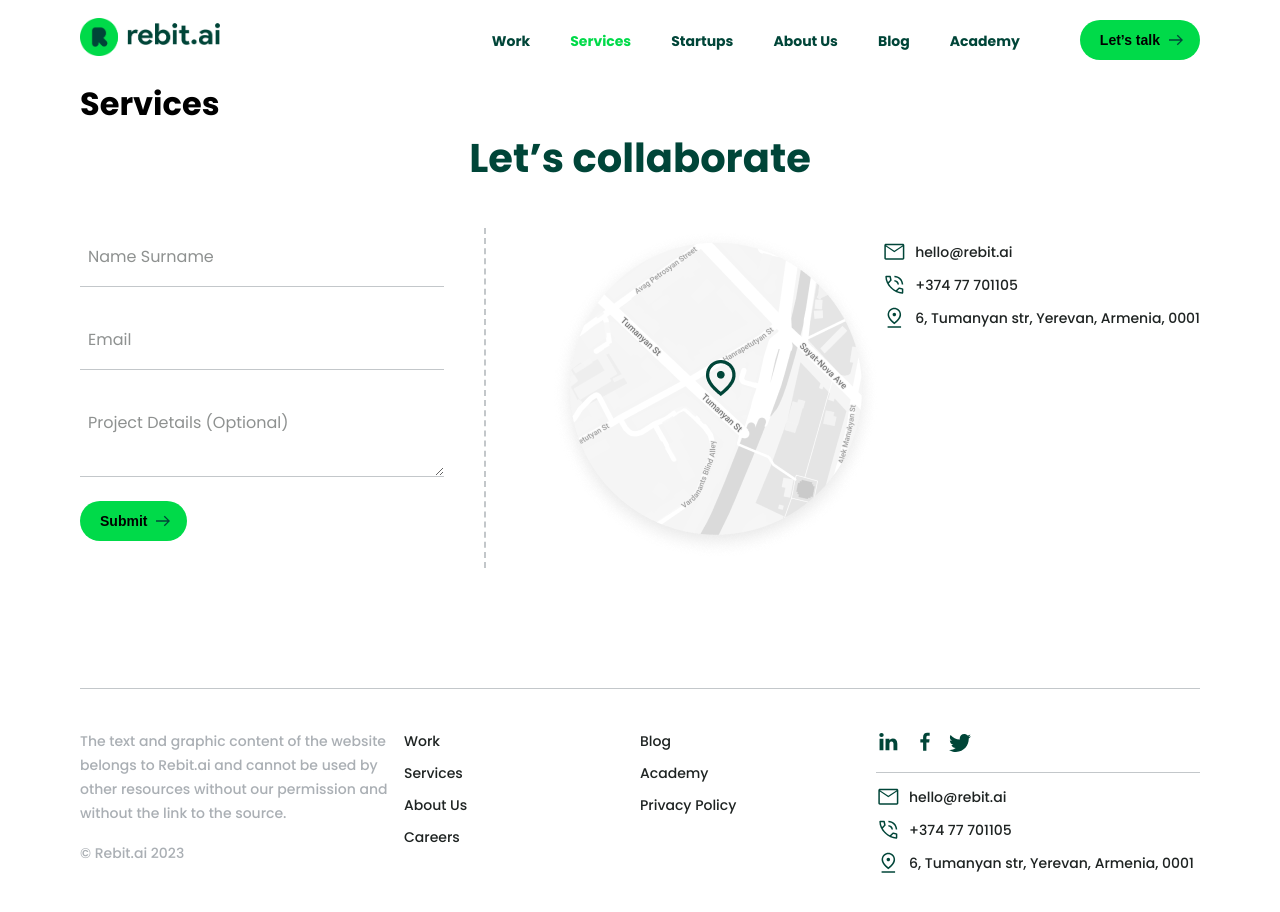
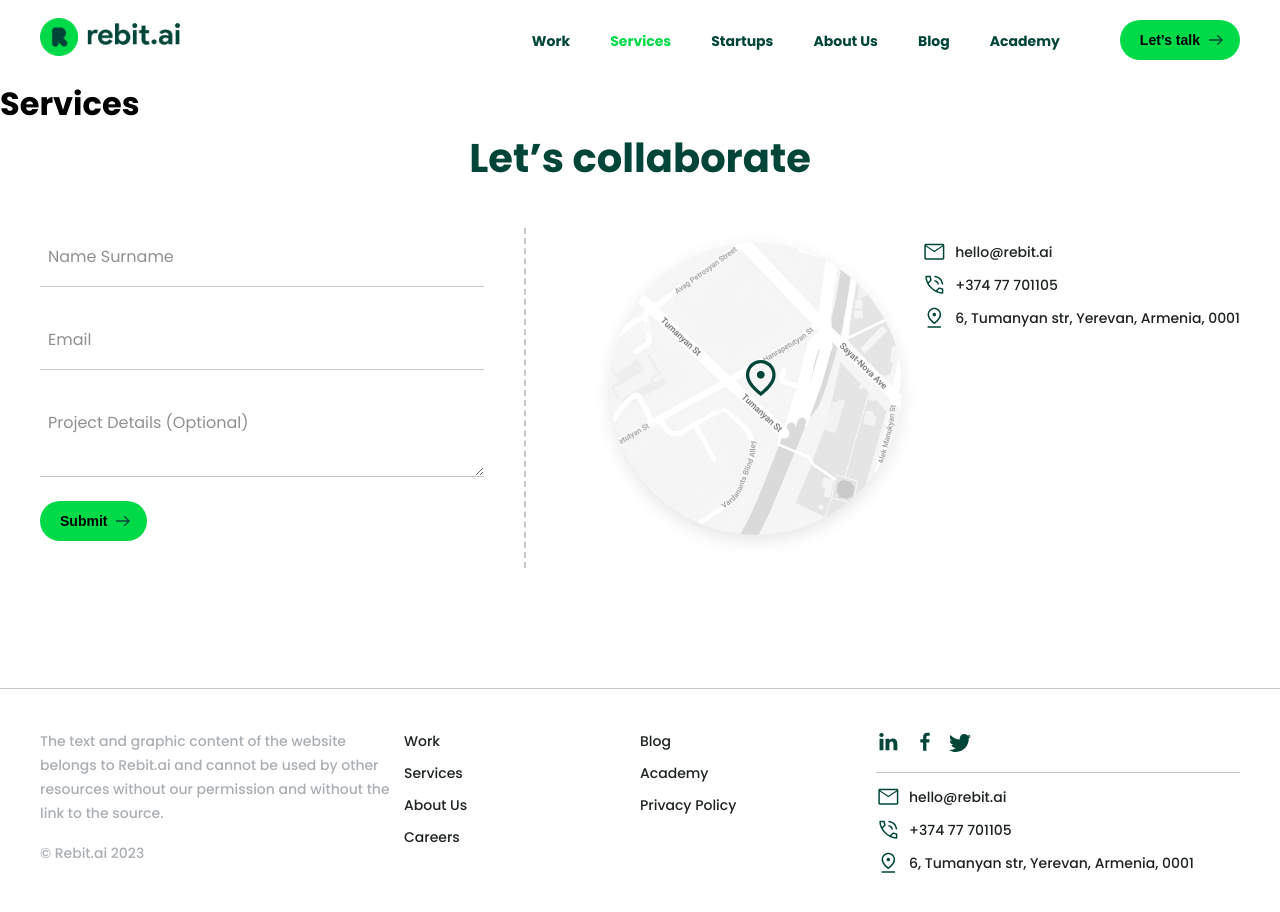
Before and after one commit to NarekAvagyan777/Rebit-Client, a Next.js app: page /Services in a window 1280 px wide. Shown: the top 912 px of the page. Built offline with nearby package versions, Linux system fonts and the light colour scheme.

Commit message:
fixed margins of running lines

```diff
--- a/src/components/ContactUs/contactus.module.scss
+++ b/src/components/ContactUs/contactus.module.scss
@@ -1,13 +1,16 @@
+.container {
+    margin: 0 auto;
+    margin-bottom: 120px;
+    max-width: 1520px;
+    padding: 0 40px;
+}
+
 .title {
     text-align: center;
     margin-bottom: 40px;
     font-size: 40px;
     line-height: 60px;
     color: #004538;
-}
-
-.container {
-    margin-bottom: 120px;
 }
 
 .button {
--- a/src/components/FeaturedProjects/featured.module.scss
+++ b/src/components/FeaturedProjects/featured.module.scss
@@ -1,13 +1,15 @@
+.container {
+    margin: 120px auto;
+    max-width: 1520px;
+    padding: 0 40px;
+}
+
 .title {
     text-align: center;
     margin-bottom: 40px;
     font-size: 40px;
     line-height: 60px;
     color: #004538;
-}
-
-.container {
-    margin: 120px 0px;
 }
 
 .content_wrapper {
--- a/src/components/HomePageTitle/HomePageTitle.module.scss
+++ b/src/components/HomePageTitle/HomePageTitle.module.scss
@@ -1,6 +1,9 @@
 .container {
 
     // display: flex;
+    padding: 0px 40px;
+    max-width: 1520px;
+    margin: 0 auto;
     justify-content: space-between;
     align-items: center;
     padding-bottom: 120px;
--- a/src/components/Services/Services.jsx
+++ b/src/components/Services/Services.jsx
@@ -1,6 +1,6 @@
 import React, { useState } from "react";
 import ServicesText from "./ServicesText/ServicesText";
-import Styles from "@/components/Services/Services.module.scss";
+import Styles from'./Services.module.scss';
 
 function Services() {
   const pages = {
--- a/src/components/Services/Services.module.scss
+++ b/src/components/Services/Services.module.scss
@@ -1,5 +1,8 @@
 .container {
+  padding: 0px 40px;
   padding-bottom: 80px;
+  max-width: 1520px;
+  margin: 0 auto;
 }
 
 .title_container {
--- a/src/components/Slider/slider.module.scss
+++ b/src/components/Slider/slider.module.scss
@@ -1,5 +1,8 @@
 .container {
+    margin: 0 auto;
     margin-bottom: 160px;
+    max-width: 1520px;
+    padding: 0 40px;
 }
 
 .sliderElement {
--- a/src/layout/Footer/footer.module.scss
+++ b/src/layout/Footer/footer.module.scss
@@ -1,5 +1,7 @@
 .container {
-    padding: 40px 0;
+    padding: 40px 40px;
+    max-width: 1520px;
+    margin: 0 auto;
     border-top: 1px solid #C3C7CA;
 }
 
--- a/src/layout/Header/header.module.scss
+++ b/src/layout/Header/header.module.scss
@@ -1,6 +1,9 @@
 .header {
     height: 80px;
     display: flex;
+    padding: 0px 40px;
+    max-width: 1520px;
+    margin: 0 auto;
     // padding: 0px 40px 40px 40px;
     justify-content: space-between;
     align-items: center;
--- a/src/styles/globals.css
+++ b/src/styles/globals.css
@@ -101,9 +101,9 @@
 
 html,
 body {
-  max-width: 1520px;
-  padding: 0 40px;
-  margin: 0 auto;
+  /* max-width: 1520px; */
+  /* padding: 0 40px; */
+  /* margin: 0 auto; */
   overflow-x: hidden;
   font-family: 'Poppins';
 }
```
